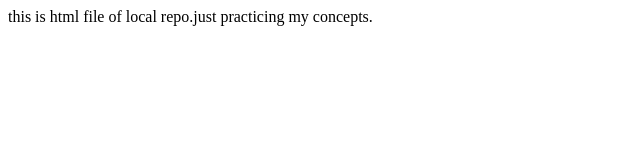
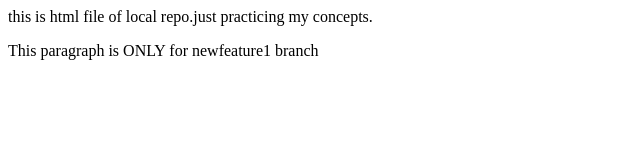
Before and after one commit to Fatima-Shafique16/LocalRepo, a plain HTML site: page index.html in a window 1280 px wide. Shown: the whole page, without its empty margins (0-640 px from the left). Drawn offline with Linux system fonts and the light colour scheme.

Commit message:
html file updated for feature1

```diff
--- a/index.html
+++ b/index.html
@@ -1,3 +1,4 @@
 <p>
     this is html file of local repo.just practicing my concepts.
 </p>
+<p>This paragraph is ONLY for newfeature1 branch</p>
```
